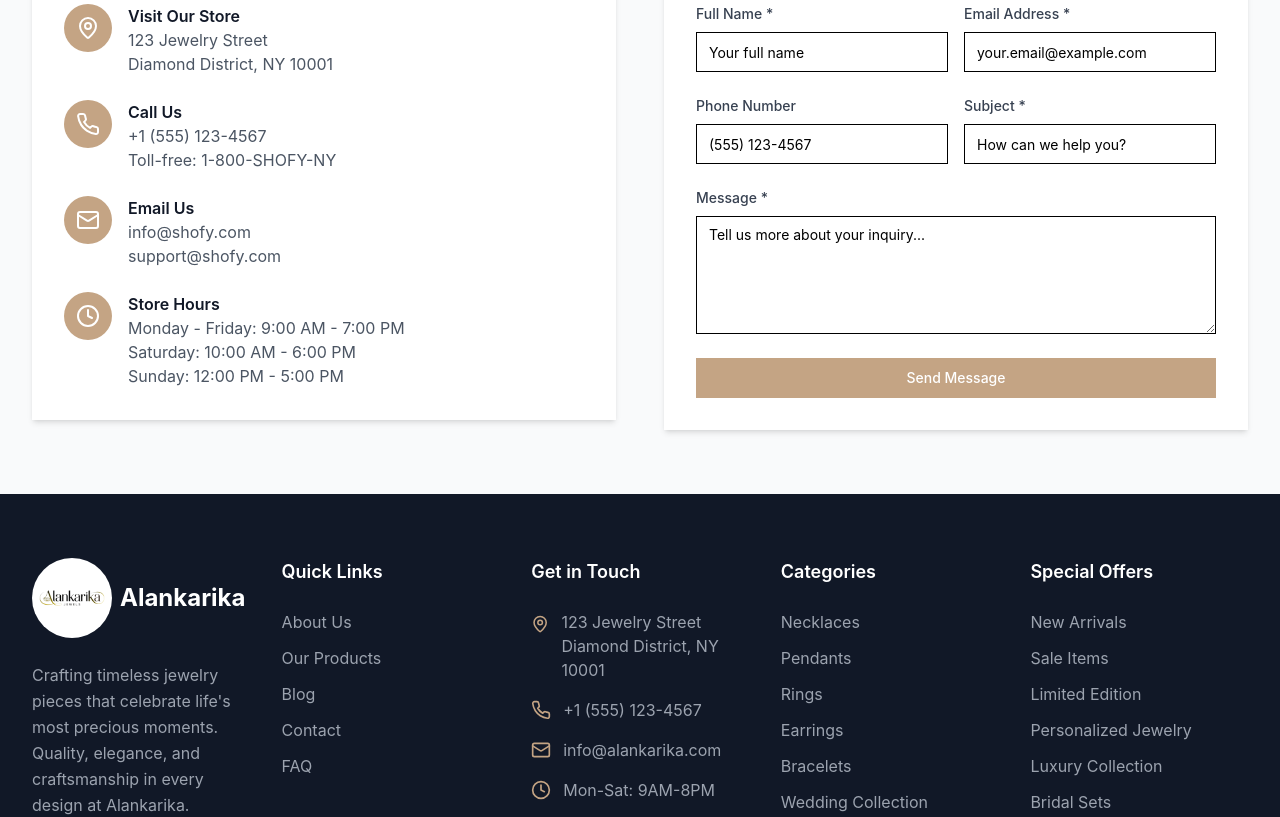
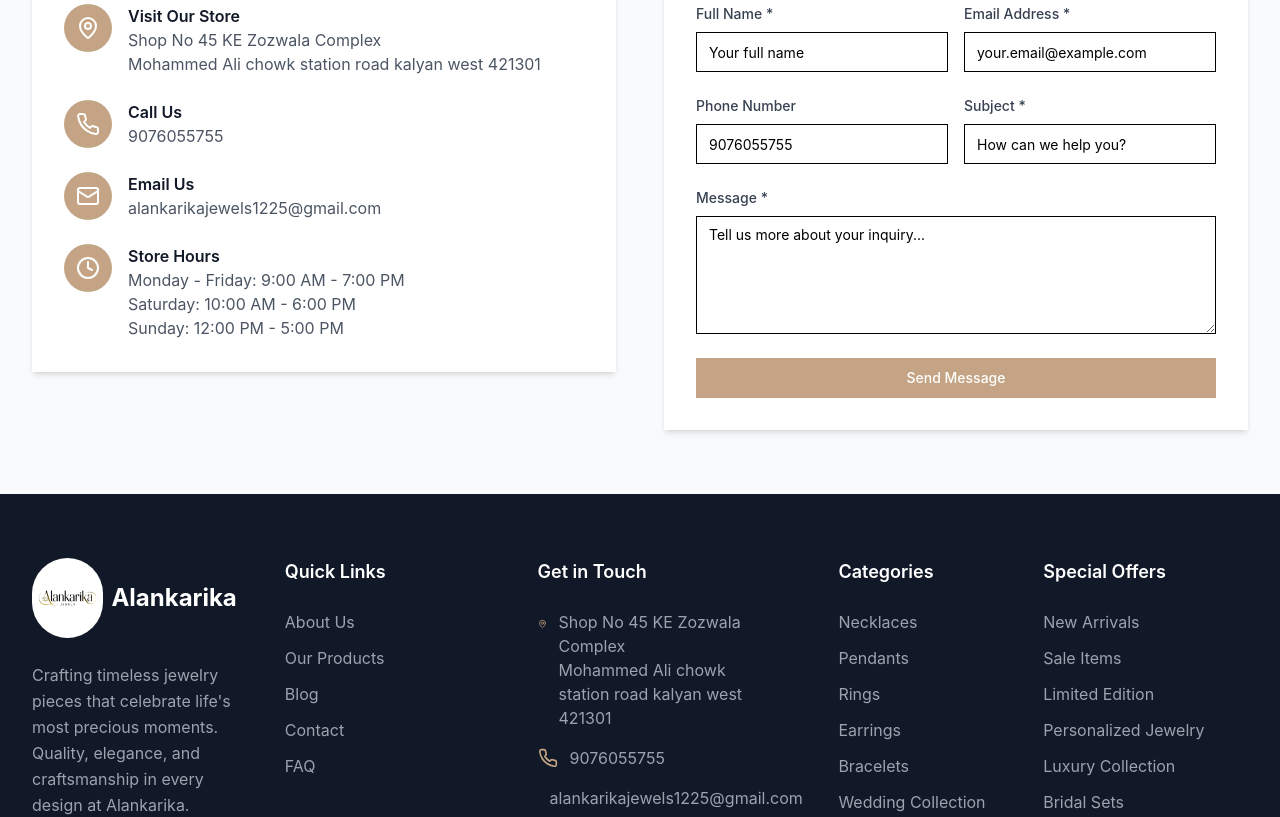
Before and after one commit to alankarika25jewels/ALANKARIKA_WEBSITE, a Next.js app: page /contact in a window 1280 px wide. Shown: the part 380-1197 px from the top of the page. Built offline with nearby package versions, Linux system fonts and the light colour scheme.

Commit message:
Update contact information across site and refine footer layout to prevent overlap

```diff
--- a/app/about/page.tsx
+++ b/app/about/page.tsx
@@ -225,7 +225,7 @@ export default function AboutPage() {
                   </div>
                   <div>
                     <h3 className="font-semibold">Visit Our Studio</h3>
-                    <p className="text-gray-600">123 Jewelry Lane, Design District<br />New York, NY 10001</p>
+                    <p className="text-gray-600">Shop No 45 KE Zozwala Complex<br />Mohammed Ali chowk station road kalyan west 421301</p>
                   </div>
                 </div>
 
@@ -235,7 +235,7 @@ export default function AboutPage() {
                   </div>
                   <div>
                     <h3 className="font-semibold">Call Us</h3>
-                    <p className="text-gray-600">+1 (555) 123-4567</p>
+                    <p className="text-gray-600">9076055755</p>
                   </div>
                 </div>
 
@@ -245,7 +245,7 @@ export default function AboutPage() {
                   </div>
                   <div>
                     <h3 className="font-semibold">Email Us</h3>
-                    <p className="text-gray-600">hello@alankarika.com</p>
+                    <p className="text-gray-600">alankarikajewels1225@gmail.com</p>
                   </div>
                 </div>
               </div>
--- a/app/checkout/success/page.tsx
+++ b/app/checkout/success/page.tsx
@@ -100,8 +100,8 @@ export default function CheckoutSuccessPage() {
             <div className="bg-white rounded-lg shadow-sm border border-gray-200 p-6">
               <h3 className="font-semibold text-gray-900 mb-4">Customer Support</h3>
               <div className="space-y-2 text-sm text-gray-600">
-              <p>📧 Email: support@alankarika.com</p>
-              <p>📞 Phone: +91 98765 43210</p>
+                <p>📧 Email: alankarikajewels1225@gmail.com</p>
+                <p>📞 Phone: 9076055755</p>
                 <p>🕒 Hours: Mon-Sat 9AM-8PM IST</p>
               </div>
             </div>
--- a/app/contact/page.tsx
+++ b/app/contact/page.tsx
@@ -31,8 +31,8 @@ export default function ContactPage() {
                     </div>
                     <div>
                       <h3 className="font-semibold text-gray-900">Visit Our Store</h3>
-                      <p className="text-gray-600">123 Jewelry Street</p>
-                      <p className="text-gray-600">Diamond District, NY 10001</p>
+                      <p className="text-gray-600">Shop No 45 KE Zozwala Complex</p>
+                      <p className="text-gray-600">Mohammed Ali chowk station road kalyan west 421301</p>
                     </div>
                   </div>
                   <div className="flex items-start space-x-4">
@@ -41,8 +41,7 @@ export default function ContactPage() {
                     </div>
                     <div>
                       <h3 className="font-semibold text-gray-900">Call Us</h3>
-                      <p className="text-gray-600">+1 (555) 123-4567</p>
-                      <p className="text-gray-600">Toll-free: 1-800-SHOFY-NY</p>
+                      <p className="text-gray-600">9076055755</p>
                     </div>
                   </div>
                   <div className="flex items-start space-x-4">
@@ -51,8 +50,7 @@ export default function ContactPage() {
                     </div>
                     <div>
                       <h3 className="font-semibold text-gray-900">Email Us</h3>
-                      <p className="text-gray-600">info@shofy.com</p>
-                      <p className="text-gray-600">support@shofy.com</p>
+                      <p className="text-gray-600">alankarikajewels1225@gmail.com</p>
                     </div>
                   </div>
                   <div className="flex items-start space-x-4">
--- a/components/contact-form.tsx
+++ b/components/contact-form.tsx
@@ -108,7 +108,7 @@ export default function ContactForm() {
             value={formData.phone}
             onChange={handleChange}
             className="w-full"
-            placeholder="(555) 123-4567"
+            placeholder="9076055755"
           />
         </div>
         <div>
--- a/components/footer.tsx
+++ b/components/footer.tsx
@@ -11,7 +11,7 @@ export default function Footer() {
 
 
       <div className="max-w-7xl mx-auto px-4 lg:px-8 py-16">
-        <div className="grid grid-cols-1 md:grid-cols-2 lg:grid-cols-5 gap-8">
+        <div className="grid grid-cols-1 md:grid-cols-2 lg:grid-cols-5 gap-y-8 gap-x-4 lg:gap-x-12">
           {/* Company Info */}
           <div className="space-y-6">
             <div className="flex items-center space-x-2">
@@ -99,17 +99,17 @@ export default function Footer() {
               <div className="flex items-start space-x-3">
                 <MapPin className="w-5 h-5 text-[#C4A484] mt-1" />
                 <div className="text-gray-400">
-                  <p>123 Jewelry Street</p>
-                  <p>Diamond District, NY 10001</p>
+                  <p>Shop No 45 KE Zozwala Complex</p>
+                  <p>Mohammed Ali chowk station road kalyan west 421301</p>
                 </div>
               </div>
               <div className="flex items-center space-x-3">
                 <Phone className="w-5 h-5 text-[#C4A484]" />
-                <span className="text-gray-400">+1 (555) 123-4567</span>
+                <span className="text-gray-400">9076055755</span>
               </div>
               <div className="flex items-center space-x-3">
                 <Mail className="w-5 h-5 text-[#C4A484]" />
-                <span className="text-gray-400">info@alankarika.com</span>
+                <span className="text-gray-400">alankarikajewels1225@gmail.com</span>
               </div>
               <div className="flex items-center space-x-3">
                 <Clock className="w-5 h-5 text-[#C4A484]" />
@@ -119,7 +119,7 @@ export default function Footer() {
           </div>
 
           {/* Categories */}
-          <div>
+          <div className="lg:pl-12">
             <h3 className="text-lg font-semibold mb-6">Categories</h3>
             <ul className="space-y-3">
               <li>
```
Lines whose indentation alone changed are shown as unchanged.
